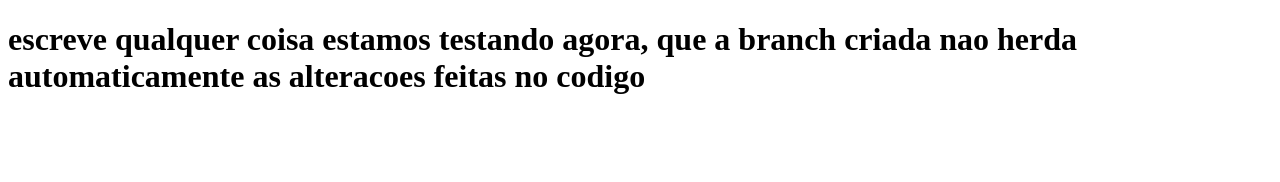
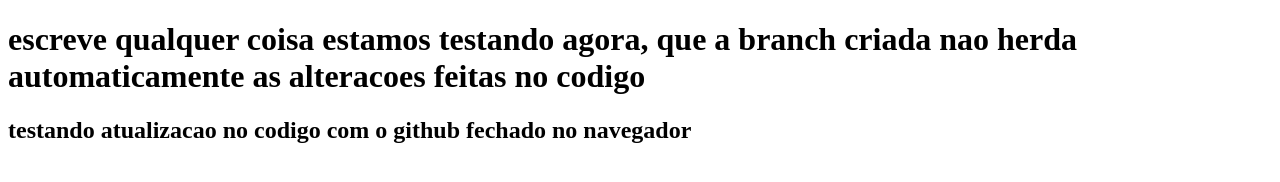
Before and after one commit to 00mtz/oficina-git, a plain HTML site: page index.html in a window 1280 px wide. Drawn offline with Linux system fonts and the light colour scheme.

Commit message:
terceira atualiacao do dia

```diff
--- a/index.html
+++ b/index.html
@@ -12,5 +12,8 @@
         estamos testando agora, que a branch criada nao herda automaticamente as
         alteracoes feitas no codigo
     </h1>
+    <h2>
+        testando atualizacao no codigo com o github fechado no navegador
+    </h2>
 </body>
 </html>
```
